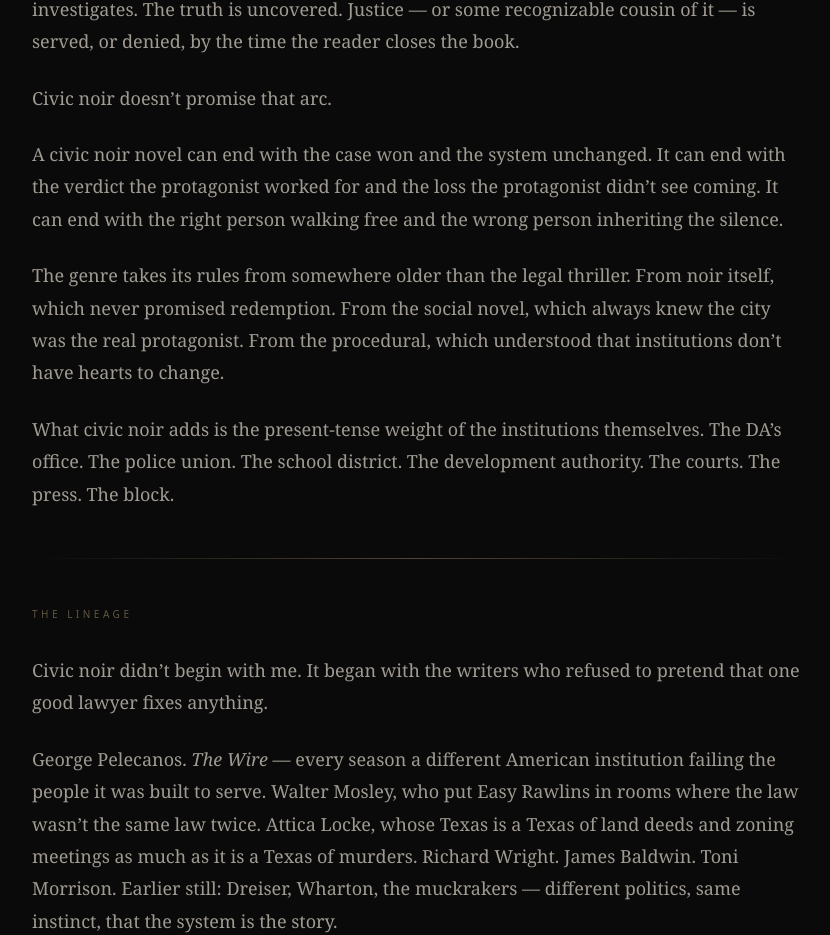
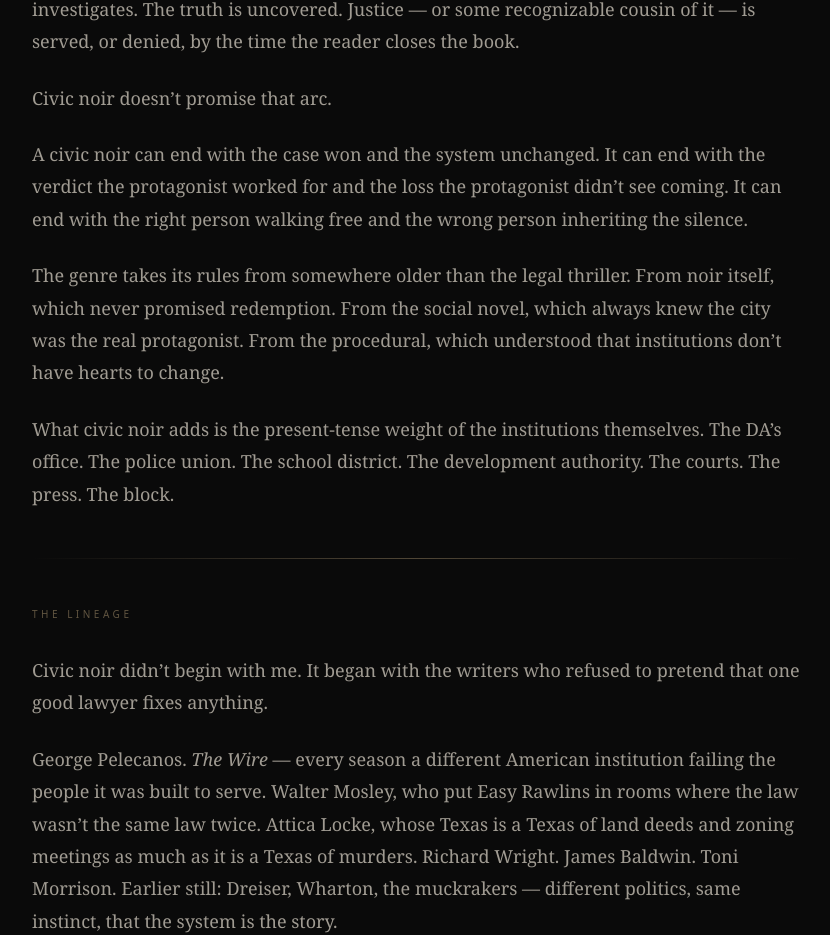
Before and after one commit to lerenyae/Civic-Noir-site, a Next.js app: page /civic-noir in a window 1280 px wide. Shown: the part 934-1869 px from the top of the page, without its empty margins (224-1054 px from the left). Built offline with nearby package versions, Linux system fonts and the light colour scheme.

Commit message:
A2: remove "civic noir novel" on /civic-noir

```diff
--- a/app/civic-noir/page.tsx
+++ b/app/civic-noir/page.tsx
@@ -109,7 +109,7 @@ export default function CivicNoirPage() {
               Civic noir doesn&rsquo;t promise that arc.
             </p>
             <p className="font-serif text-lg text-bone-300/70 font-light leading-[1.8] mb-6">
-              A civic noir novel can end with the case won and the system unchanged.
+              A civic noir can end with the case won and the system unchanged.
               It can end with the verdict the protagonist worked for and the loss
               the protagonist didn&rsquo;t see coming. It can end with the right person
               walking free and the wrong person inheriting the silence.
```
